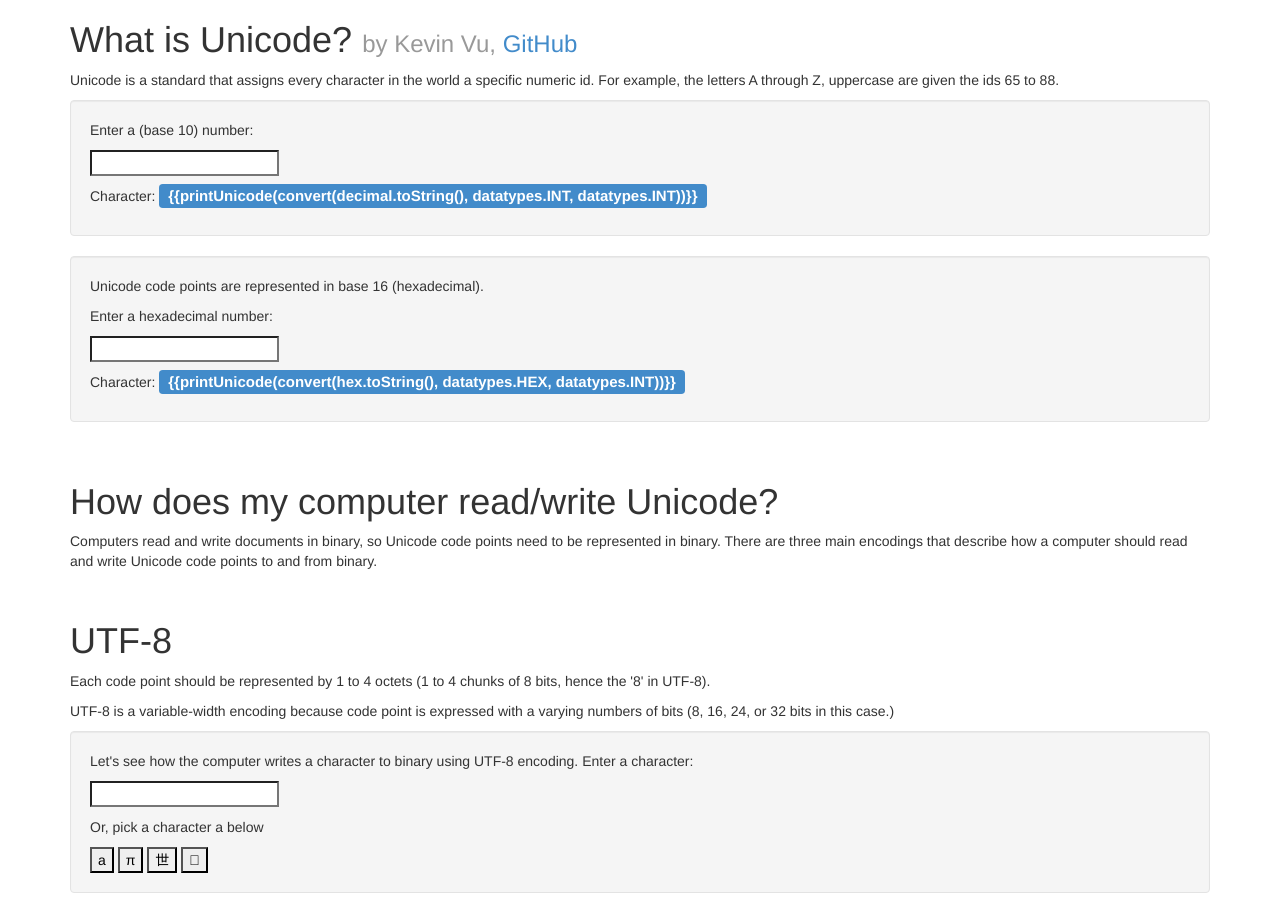
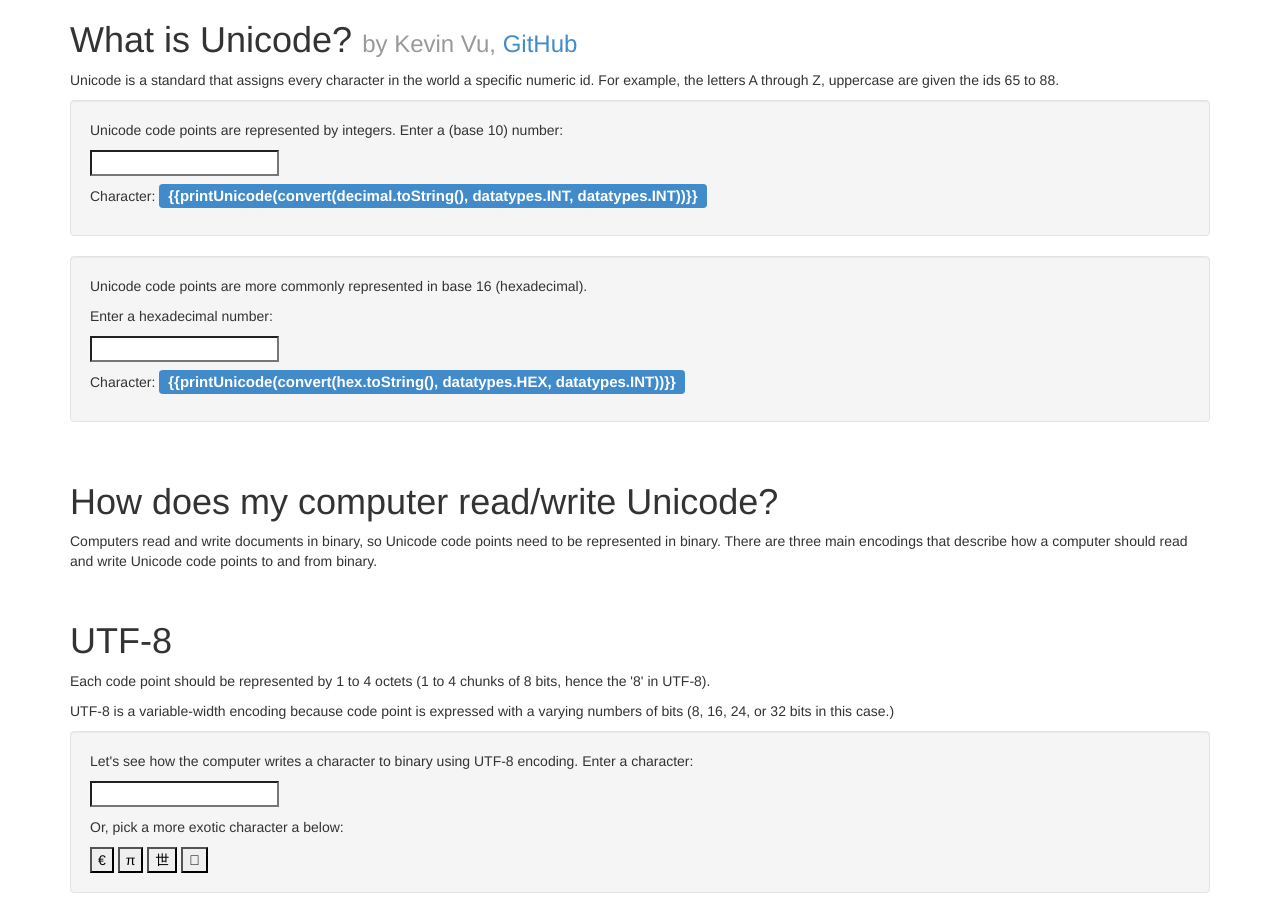
Before and after one commit to kvu787/unicool, a plain HTML site: page index.html in a window 1280 px wide. Shown: the top 911 px of the page. Drawn offline with nearby package versions, Linux system fonts and the light colour scheme.

Commit message:
formatting

```diff
--- a/index.html
+++ b/index.html
@@ -11,12 +11,12 @@
         <h1>What is Unicode? <small>by Kevin Vu, <a href="https://github.com/kvu787/unicool">GitHub</a></small></h1>
         <p>Unicode is a standard that assigns every character in the world a specific numeric id. For example, the letters A through Z, uppercase are given the ids 65 to 88.</p>
         <div class="well">
-          <p>Enter a (base 10) number:</p>
+          <p>Unicode code points are represented by integers. Enter a (base 10) number:</p>
           <p><input type="text" ng-model="decimal"></p>
           <p>Character: <span style="font-size:15px;" class="label label-primary">{{printUnicode(convert(decimal.toString(), datatypes.INT, datatypes.INT))}}</span></p>
         </div>
         <div class="well">
-          <p>Unicode code points are represented in base 16 (hexadecimal).</p>
+          <p>Unicode code points are more commonly represented in base 16 (hexadecimal).</p>
           <p>Enter a hexadecimal number:</p>
           <p><input type="text" ng-model="hex"></p>
           <p>Character: <span style="font-size:15px;" class="label label-primary">{{printUnicode(convert(hex.toString(), datatypes.HEX, datatypes.INT))}}</span></p>
@@ -32,9 +32,9 @@
         <div class="well">
             <p>Let's see how the computer writes a character to binary using UTF-8 encoding. Enter a character:</p>
             <p><input type="text" ng-model="utf8"></p>
-            <p>Or, pick a character a below</p>
+            <p>Or, pick a more exotic character a below:</p>
 
-            <button ng-click="utf8 = 'a'">a</button>
+            <button ng-click="utf8 = '€'">€</button>
             <button ng-click="utf8 = 'π'">π</button>
             <button ng-click="utf8 = '世'">世</button>
             <button ng-click="utf8 = '𤭢'">𤭢</button>
@@ -62,7 +62,7 @@
         <div class="panel panel-default">
           <div class="panel-heading">Convert to UTF-8 binary.</div>
           <div class="panel-body">
-            <p>This is the really cool part of UTF-8. To convert a bitstream into a set of Unicode points, the computer needs to 1) know how many bits is each character and 2) decide to ignore some of the bits.</p>
+            <p>This is the really cool (UNIcool!) part of UTF-8. To convert a bitstream into a set of Unicode points, the computer needs to 1) know how many bits is each character and 2) decide to ignore some of the bits.</p>
             <p>UTF-8 uses the following bitstream signature to identify Unicode points: </p>
             <ul>
                 <li>1-byte code points: 0xxxxxxx</li>
--- a/main.js
+++ b/main.js
@@ -1,7 +1,7 @@
 function UnicodeCtrl($scope) {
     $scope.decimal = '65';
     $scope.hex = '20ac';
-    $scope.utf8 = '\u20ac';
+    $scope.utf8 = '\u0041';
 
     $scope.printUnicode = function (val) {
         if (val < 0) {
```
